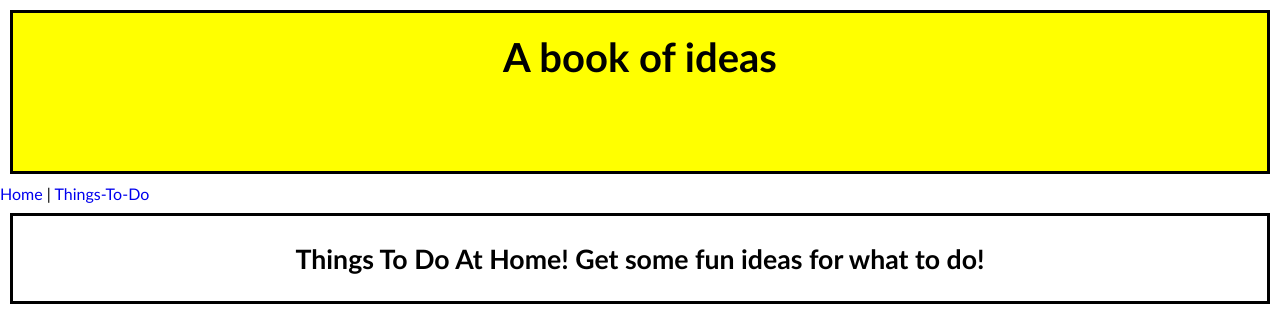
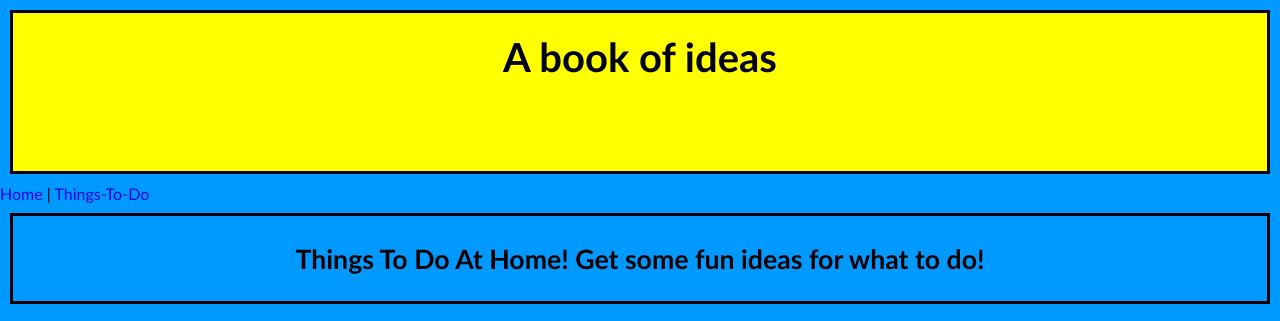
Before and after one commit to monty-howard/monty_flask, a plain HTML site: page static/things-to-do.html in a window 1280 px wide. Shown: the top 321 px of the page. Drawn offline with Linux system fonts and the light colour scheme.

Commit message:
Update things-to-do.html

```diff
--- a/static/things-to-do.html
+++ b/static/things-to-do.html
@@ -10,7 +10,7 @@
 
         body {
 
-            margin:0;m
+            margin:0;
             background-color: #0099ff;
             font-family: Trebuchet MS;
 
```
